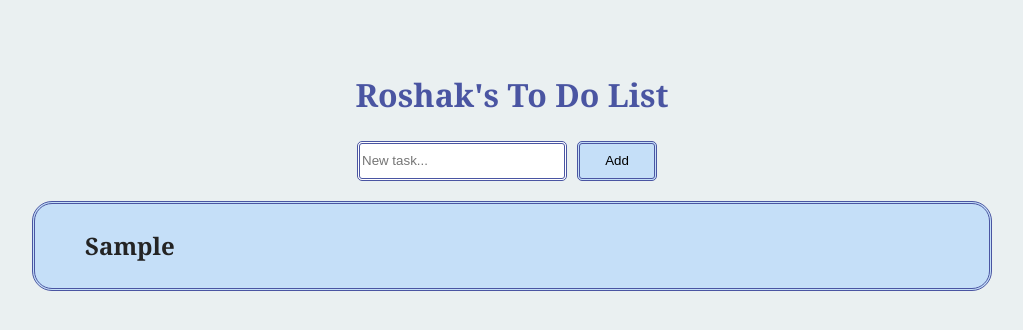
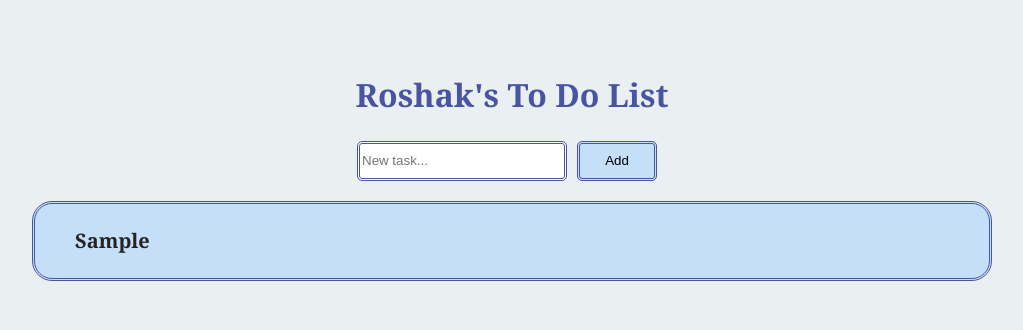
Before and after one commit to RoshakN/todo-list, a React (Vite) app: page / in a window 1280 px wide. Both pictures are taken after typing "Sample" into the empty fields and a click on the button "Add". Shown: the top 330 px of the page, without its empty margins (128-1151 px from the left). Built offline with nearby package versions, Linux system fonts and the light colour scheme; some icons are missing.

Commit message:
Fix title font size

```diff
--- a/src/App.css
+++ b/src/App.css
@@ -56,8 +56,8 @@
 
 .task-title {
   margin-right: auto;
-  padding-left: 50px;
-  font-size: 24px;
+  padding-left: 40px;
+  font-size: 20px;
   font-weight: 700;
   word-break: break-all;
 }
```
